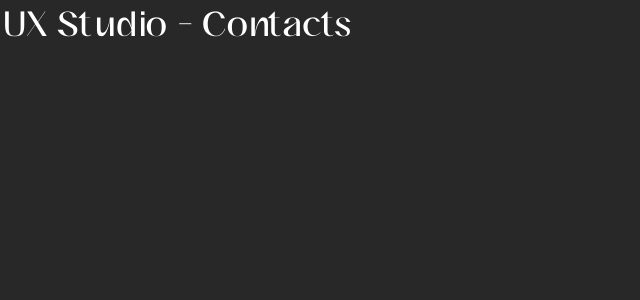
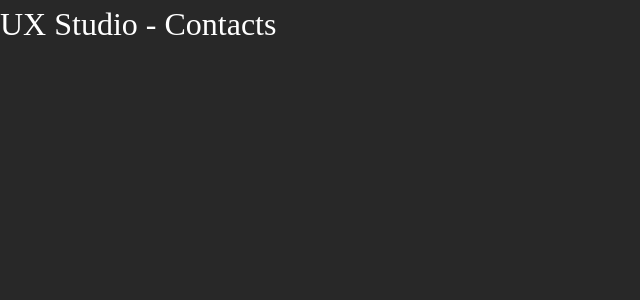
Before and after one commit to nemethricsi/ux-studio-contacts-app, a Next.js app: page / in a window 1280 px wide. Shown: the top 300 px of the page, without its empty margins (0-640 px from the left). Built offline with nearby package versions, Linux system fonts and the light colour scheme.

Commit message:
add font families to Tailwind config

```diff
--- a/app/page.tsx
+++ b/app/page.tsx
@@ -1,9 +1,3 @@
-import { glysa } from '@/app/layout';
-
 export default function Home() {
-  return (
-    <h1 className={`${glysa.className} text-[32px] antialiased`}>
-      UX Studio - Contacts
-    </h1>
-  );
+  return <h1 className="font-serif text-[32px]">UX Studio - Contacts</h1>;
 }
--- a/tailwind.config.ts
+++ b/tailwind.config.ts
@@ -7,6 +7,10 @@ const config: Config = {
     "./app/**/*.{js,ts,jsx,tsx,mdx}",
   ],
   theme: {
+    fontFamily: {
+      sans: ['Lexend Deca', 'sans-serif'],
+      serif: ['Glysa', 'serif'],
+    },
     extend: {
       colors: {
         transparent: 'transparent',
```
